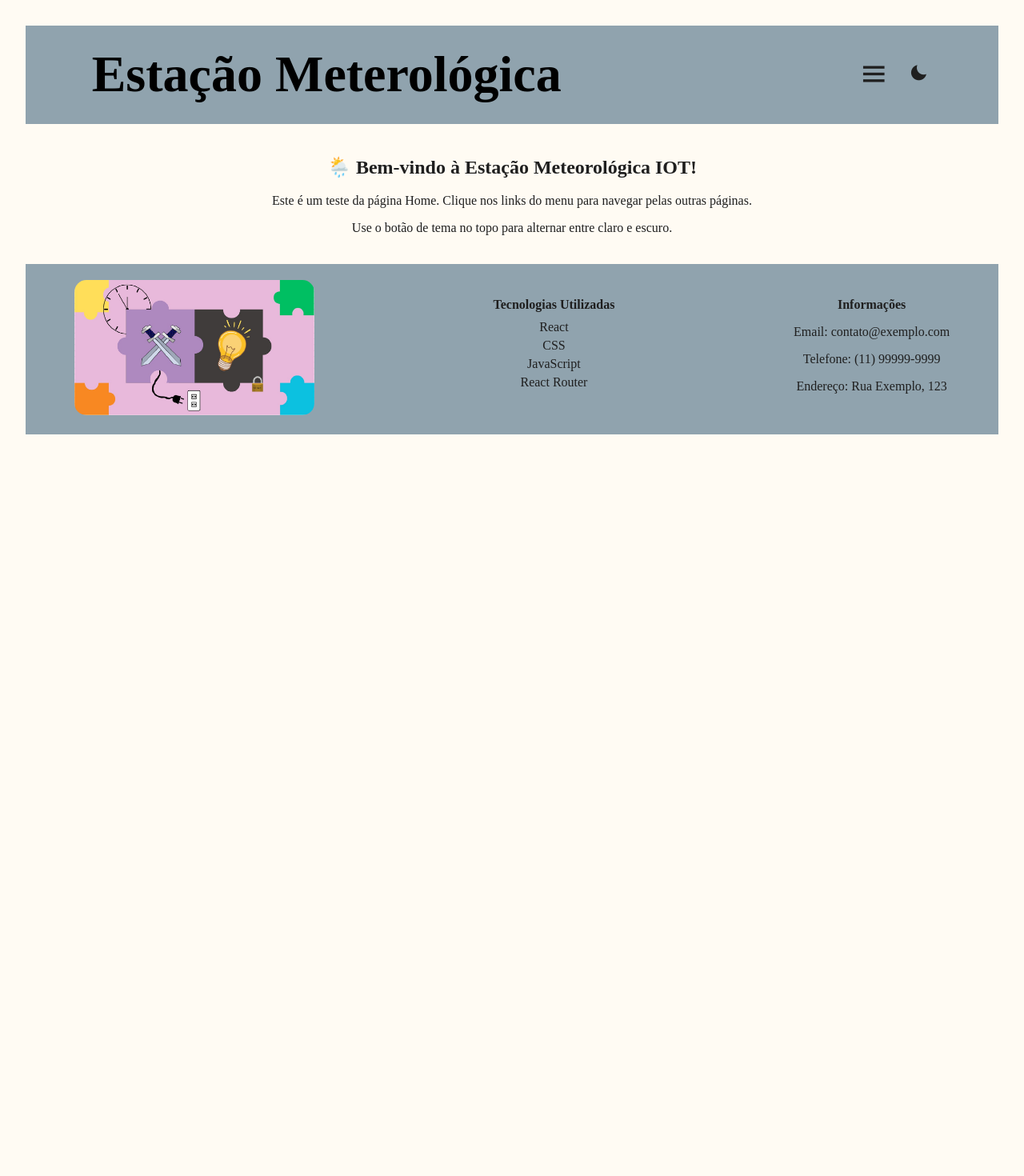
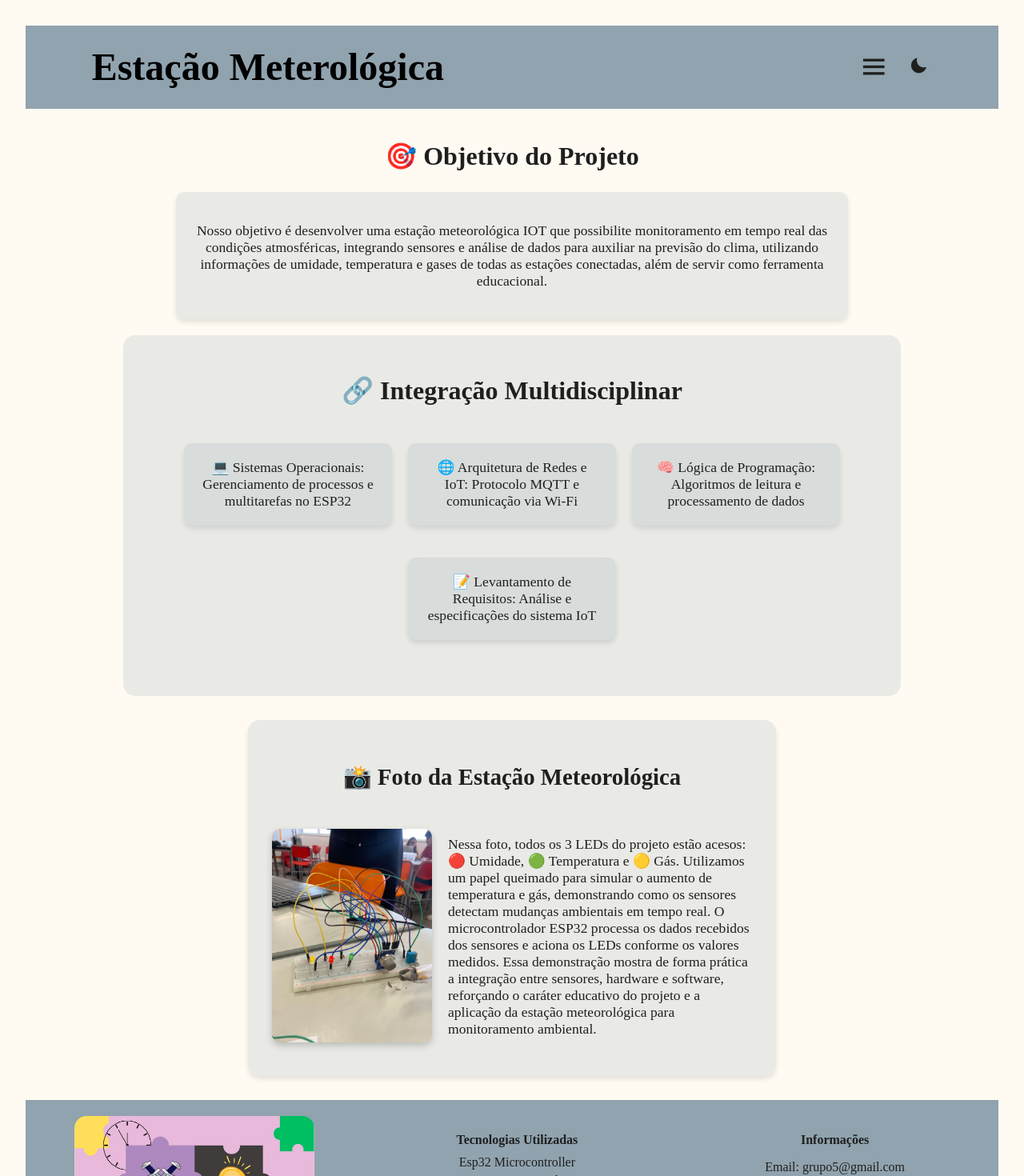
Before and after one commit to Matheus2570/Site-Projeto-IOT, a React (Vite) app: page / in a window 1280 px wide. Shown: the top 1470 px of the page at 80% size. Before the commit the page ends 800 px from the top, so only its background shows below. Built offline with nearby package versions, Linux system fonts and the light colour scheme.

Commit message:
Dia 22/10/2025 Matheus

```diff
--- a/src/components/NavBar.css
+++ b/src/components/NavBar.css
@@ -20,7 +20,7 @@
 
 .tituloSite {
   margin: 0;
-  font-size: 4em;
+  font-size: 3em;
   transition: color 0.3s ease;
 }
 
--- a/src/components/footer.jsx
+++ b/src/components/footer.jsx
@@ -12,18 +12,19 @@ const Footer = () => {
       <div className="footer-center">
         <h4>Tecnologias Utilizadas</h4>
         <ul>
-          <li>React</li>
-          <li>CSS</li>
-          <li>JavaScript</li>
-          <li>React Router</li>
+          <li>Esp32 Microcontroller</li>
+          <li>MQTT Protocol</li>
+          <li>Mosquitto Broker</li>
+          <li>Arduino IDE</li>
+          <li>Wokwi Simulador</li>
         </ul>
       </div>
 
       <div className="footer-right">
         <h4>Informações</h4>
-        <p>Email: contato@exemplo.com</p>
+        <p>Email: grupo5@gmail.com</p>
         <p>Telefone: (11) 99999-9999</p>
-        <p>Endereço: Rua Exemplo, 123</p>
+        <p>Endereço: Sesi Vinhedo / Senai Vinhedo 242</p>
       </div>
     </footer>
   );
--- a/src/pages/home.css
+++ b/src/pages/home.css
@@ -0,0 +1,143 @@
+.home-container {
+  text-align: center;
+}
+
+/* Objetivo do Projeto */
+.objetivo-projeto h2 {
+  margin-top: 40px;
+  font-size: 2em;
+}
+
+.bloco-objetivo {
+  max-width: 800px;
+  margin: 20px auto;
+  font-size: 1.1em;
+  padding: 20px;
+  background-color: rgba(144, 163, 174, 0.2);
+  border-radius: 10px;
+  box-shadow: 0 4px 6px rgba(0,0,0,0.1);
+  text-align: center; /* padrão centralizado */
+}
+
+.integracao-multidisciplinar {
+  border-radius: 15px;
+  width: 80%;
+  padding: 50px 0;
+  background-color: rgba(144, 163, 174, 0.2);
+  box-sizing: border-box;
+  margin: 0 auto 20px auto; /* centraliza horizontalmente */
+  display: flex;
+  flex-direction: column; /* mantém o título e os blocos em coluna */
+  align-items: center; /* centraliza os elementos internos */
+}
+
+
+.integracao-multidisciplinar h2 {
+  margin-top: 0;
+  font-size: 2em;
+  text-align: center;
+}
+
+.blocos-integracao {
+  display: flex;
+  justify-content: center;
+  align-items: center;
+  gap: 20px;
+  flex-wrap: wrap;
+  margin-top: 20px;
+}
+
+.blocos-integracao .bloco {
+  flex: 1 1 220px;
+  max-width: 220px;
+  padding: 20px;
+  background-color: rgba(144, 163, 174, 0.2);
+  border-radius: 10px;
+  box-shadow: 0 4px 6px rgba(0,0,0,0.1);
+  font-size: 1.1em;
+  margin-bottom: 20px;
+  text-align: center; /* padrão centralizado */
+}
+
+
+/* Bloco de imagem com explicação */
+.bloco-imagem-explicacao {
+  display: flex;
+  flex-direction: column;
+  align-items: center;
+  gap: 20px;
+  margin: 30px auto;
+  max-width: 600px;
+  padding: 30px;
+  border-radius: 15px;
+  background-color: rgba(144, 163, 174, 0.2); /* fundo tipo integração */
+  box-shadow: 0 4px 6px rgba(0,0,0,0.1);
+  transition: background-color 0.3s ease;
+}
+
+.bloco-imagem-explicacao h2 {
+  font-size: 1.8em;
+  margin-bottom: 20px;
+  text-align: center;
+}
+
+/* Conteúdo da imagem e explicação */
+.conteudo-imagem-explicacao {
+  display: flex;
+  justify-content: center;
+  align-items: center;
+  gap: 20px;
+  width: 100%;
+  flex-wrap: wrap; /* responsivo */
+}
+
+/* Imagem menor */
+.imagem-container img {
+  width: 200px;
+  max-width: 100%;
+  border-radius: 10px;
+  box-shadow: 0 4px 8px rgba(0,0,0,0.2);
+  transition: transform 0.3s ease;
+}
+
+.imagem-container img:hover {
+  transform: scale(1.05);
+}
+
+.explicacao-container {
+  flex: 1;
+  min-width: 180px;
+  font-size: 1.1em;
+  text-align: left;
+}
+
+/* Tema claro e escuro */
+.tema-bloco.light {
+  background-color: rgba(144, 163, 174, 0.2);
+}
+
+.tema-bloco.dark {
+  background-color: rgba(50, 50, 50, 0.7);
+  color: #fff;
+}
+
+/* Ajustes para telas menores */
+@media (max-width: 768px) {
+  .bloco-objetivo,
+  .blocos-integracao .bloco {
+    text-align: justify;
+  }
+
+  .conteudo-imagem-explicacao {
+    flex-direction: column;
+    text-align: center;
+  }
+
+  .explicacao-container {
+    text-align: center;
+  }
+
+  .imagem-container img {
+    width: 70%; /* ocupa mais espaço em telas pequenas */
+  }
+}
--- a/src/pages/home.jsx
+++ b/src/pages/home.jsx
@@ -1,17 +1,62 @@
 // src/pages/home.js
 import React from "react";
+import "./home.css";
+import EstacaoMeterologica from "../assets/EstacaoMeterologica.jpeg";
 
 function Home() {
   return (
-    <div style={{ padding: "20px", textAlign: "center" }}>
-      <h2>🌦️ Bem-vindo à Estação Meteorológica IOT!</h2>
+    <div className="home-container">
+
+      {/* Objetivo do Projeto */}
+      <div className="objetivo-projeto">
+        <h2>🎯 Objetivo do Projeto</h2>
+        <div className="bloco-objetivo">
+          <p>
+            Nosso objetivo é desenvolver uma estação meteorológica IOT que
+            possibilite monitoramento em tempo real das condições atmosféricas,
+            integrando sensores e análise de dados para auxiliar na previsão do
+            clima, utilizando informações de umidade, temperatura e gases de
+            todas as estações conectadas, além de servir como ferramenta
+            educacional.
+          </p>
+        </div>
+      </div>
+
+      {/* Integração Multidisciplinar */}
+      <div className="integracao-multidisciplinar">
+        <h2>🔗 Integração Multidisciplinar</h2>
+        <div className="blocos-integracao">
+          <div className="bloco">💻 Sistemas Operacionais: Gerenciamento de processos e multitarefas no ESP32</div>
+          <div className="bloco">🌐 Arquitetura de Redes e IoT: Protocolo MQTT e comunicação via Wi-Fi</div>
+          <div className="bloco">🧠 Lógica de Programação: Algoritmos de leitura e processamento de dados</div>
+          <div className="bloco">📝 Levantamento de Requisitos: Análise e especificações do sistema IoT</div>
+        </div>
+      </div>
+
+  <div className="bloco-imagem-explicacao tema-bloco">
+  <h2>📸 Foto da Estação Meteorológica</h2>
+  <div className="conteudo-imagem-explicacao">
+    <div className="imagem-container">
+      <img src={EstacaoMeterologica} alt="Estação Meteorológica" />
+    </div>
+    <div className="explicacao-container">
       <p>
-        Este é um teste da página Home. Clique nos links do menu para navegar
-        pelas outras páginas.
+        <p>
+  Nessa foto, todos os 3 LEDs do projeto estão acesos: 🔴 Umidade, 🟢 Temperatura e 🟡 Gás.
+  Utilizamos um papel queimado para simular o aumento de temperatura e gás, demonstrando como
+  os sensores detectam mudanças ambientais em tempo real. O microcontrolador ESP32 processa
+  os dados recebidos dos sensores e aciona os LEDs conforme os valores medidos.
+  Essa demonstração mostra de forma prática a integração entre sensores, hardware e software,
+  reforçando o caráter educativo do projeto e a aplicação da estação meteorológica para monitoramento ambiental.
+</p>
+
       </p>
-      <p>
-        Use o botão de tema no topo para alternar entre claro e escuro.
-      </p>
+    </div>
+  </div>
+</div>
+
+
+
     </div>
   );
 }
```
Also changed, not shown: src/assets/EstacaoMeterologica.jpeg (added).
